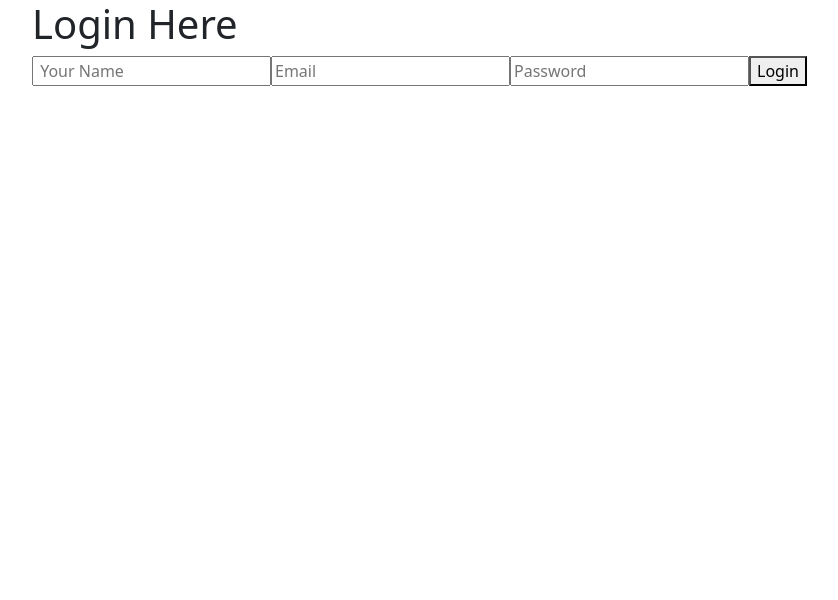
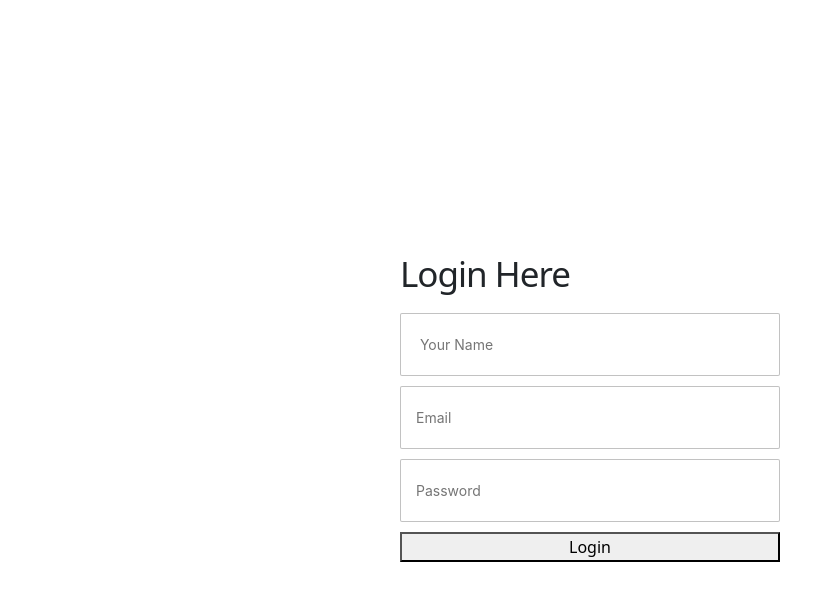
Before and after one commit to FrederickMih/Tracking-App-Front-end, a React (Create React App) app: page / in a window 1280 px wide. Shown: the top 600 px of the page, without its empty margins (50-888 px from the left). Built offline with nearby package versions, Linux system fonts and the light colour scheme.

Commit message:
Add some css for loginUser

```diff
--- a/src/components/presentation/LoginUser.js
+++ b/src/components/presentation/LoginUser.js
@@ -1,7 +1,12 @@
 import { useDispatch } from 'react-redux';
+import { useState } from 'react';
 import loginAction from '../../actions/login';
+import '../../styles/loginUser.css';
 
 const LoginUser = () => {
+  const [username, setUsername] = useState('');
+  const [email, setEmail] = useState('');
+  const [password, setPassword] = useState('');
   const dispatch = useDispatch();
 
   const handleClick = () => {
@@ -19,16 +24,34 @@ const LoginUser = () => {
   };
 
   return (
-    <div className="login-page">
-      <div className="container">
+    <div className="login__page">
+      <form className="login__form">
         <h1>Login Here</h1>
-        <input id="username" type="name" placeholder=" Your Name" />
-        <input id="email" type="email" placeholder="Email" />
-        <input id="password" type="password" placeholder="Password" />
+        <input
+          id="username"
+          type="username"
+          placeholder=" Your Name"
+          value={username}
+          onChange={(e) => setUsername(e.target.value)} // to hold user input
+        />
+        <input
+          id="email"
+          type="email"
+          placeholder="Email"
+          value={email}
+          onChange={(e) => setEmail(e.target.value)}
+        />
+        <input
+          id="password"
+          type="password"
+          placeholder="Password"
+          value={password}
+          onChange={(e) => setPassword(e.target.value)}
+        />
         <button type="submit" onClick={handleClick}>
           Login
         </button>
-      </div>
+      </form>
     </div>
   );
 };
--- /dev/null
+++ b/src/styles/loginUser.css
@@ -0,0 +1,42 @@
+.login__page {
+  display: flex;
+  flex-direction: column;
+  justify-content: center;
+  align-items: center;
+  height: 100vh;
+}
+
+.login__form {
+  display: flex;
+  flex-direction: column;
+}
+
+.login__form > h1 {
+  font-size: 35px;
+  margin-top: 15px;
+  padding-bottom: 10px;
+  letter-spacing: -1px;
+}
+
+.login__form > input {
+  min-width: 380px;
+  padding: 20px 0;
+  padding-left: 15px;
+  margin-bottom: 10px;
+  outline: none;
+  border: 1px solid rgba(0, 0, 0, 0.24);
+  font-family: 'Inter';
+  border-radius: 2px;
+  font-size: 14px;
+}
+
+.submit__button {
+    padding: 17px 30px;
+    margin-top: 10px;
+    background: black;
+    border: none;
+    color: white;
+    font-size: 14px;
+    font-family: "Inter";
+    border-radius: 3px;
+}
```
